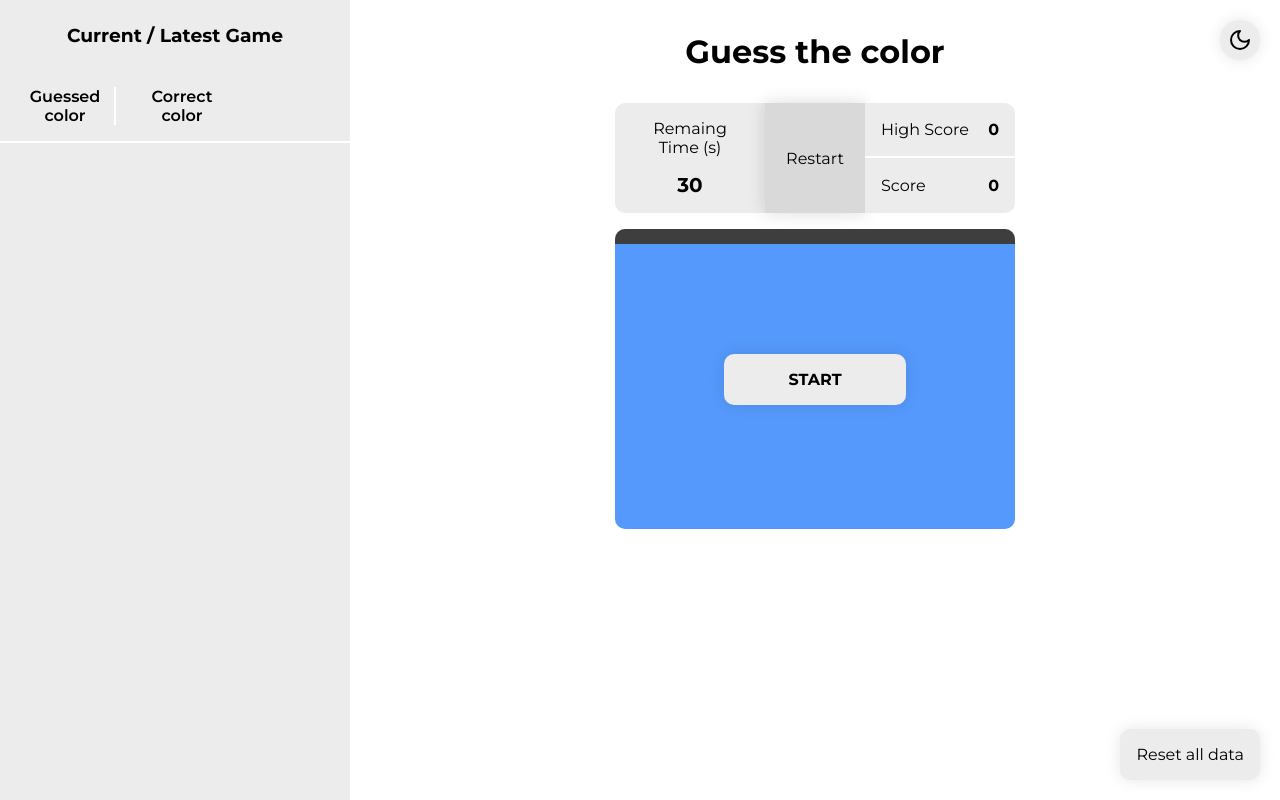
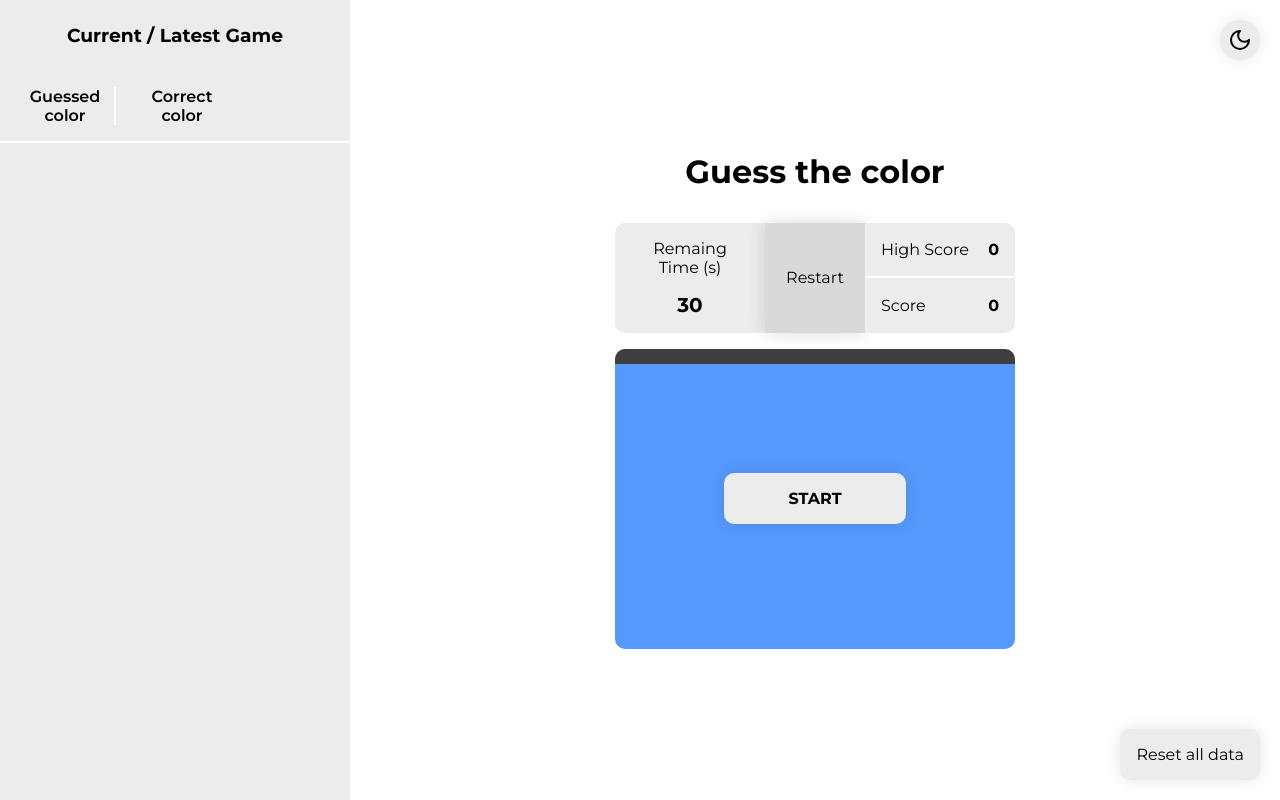
Before and after one commit to DemetrioG/guess-the-color, a Next.js app: page / in a window 1280 px wide. Built offline with nearby package versions, Linux system fonts and the light colour scheme.

Commit message:
fix: ajustes de alinhamento e scrollbar

```diff
--- a/src/pages/App/index.tsx
+++ b/src/pages/App/index.tsx
@@ -23,15 +23,15 @@ const App = () => {
           padding: "2rem 0",
         }}
       >
-        <div
+        <Center
           style={{
+            flexDirection: "unset",
             overflow: "auto",
             height: "calc(100vh - 4rem)",
             width: "100%",
-            margin: "auto",
           }}
         >
-          <div style={{ gap: "2rem" }}>
+          <div style={{ margin: "auto" }}>
             <Text
               as={"h1"}
               style={{ textAlign: "center", marginBottom: "2rem" }}
@@ -52,7 +52,7 @@ const App = () => {
               </When>
             </VStack>
           </div>
-        </div>
+        </Center>
         <ChangeTheme />
         <Reset />
       </Center>
--- a/src/styles/general.ts
+++ b/src/styles/general.ts
@@ -11,6 +11,19 @@ export const GlobalStyle = createGlobalStyle`
         width: 100vw;
         height: 100vh;
         background-color: ${({ theme: { theme } }) => theme.primary};
+    }
+
+    ::-webkit-scrollbar {
+      width: 0.6rem;
+    }
+
+    ::-webkit-scrollbar-track {
+      background: ${({ theme: { theme } }) => theme.primary};
+    }
+
+    ::-webkit-scrollbar-thumb {
+      background: ${({ theme: { theme } }) => theme.tertiary};
+      border-radius: 10px;
     }
 `;
 
```
